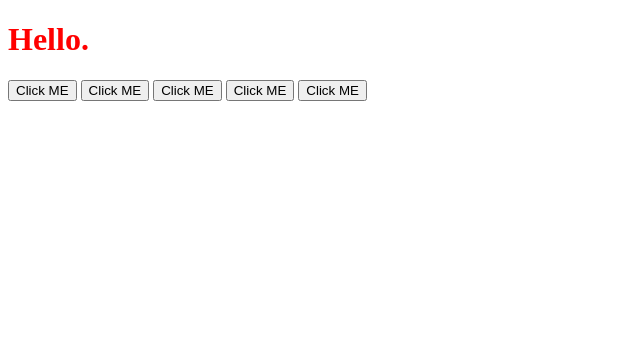
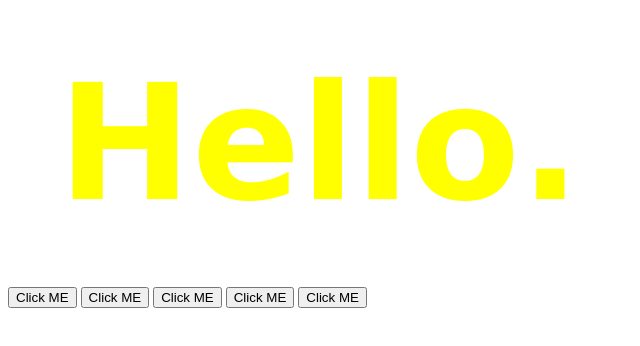
Before and after one commit to elaph-hilful/jQuery, a plain HTML site: page index.html in a window 1280 px wide. Shown: the whole page, without its empty margins (0-640 px from the left). Drawn offline with nearby package versions, Linux system fonts and the light colour scheme.

Commit message:
Manipulating Styles with jQuery

```diff
--- a/index.js
+++ b/index.js
@@ -1,3 +1,10 @@
 // alert("Working!!");
 
-$("h1").css("color", "red");
+// $("h1").css("color", "red");
+
+console.log($("h1").css("color"));
+console.log($("h1").css("font-size"));
+
+$("h1").addClass("big-title margin-50");
+// $("h1").removeClass("big-title");
+console.log($("h1").hasClass("margin-50"));
--- a/style.css
+++ b/style.css
@@ -1,3 +1,12 @@
 /* body {
   background-color: red;
 } */
+.big-title {
+  font-size: 10rem;
+  color: yellow;
+  font-family: cursive;
+}
+
+.margin-50 {
+  margin: 50px;
+}
```
